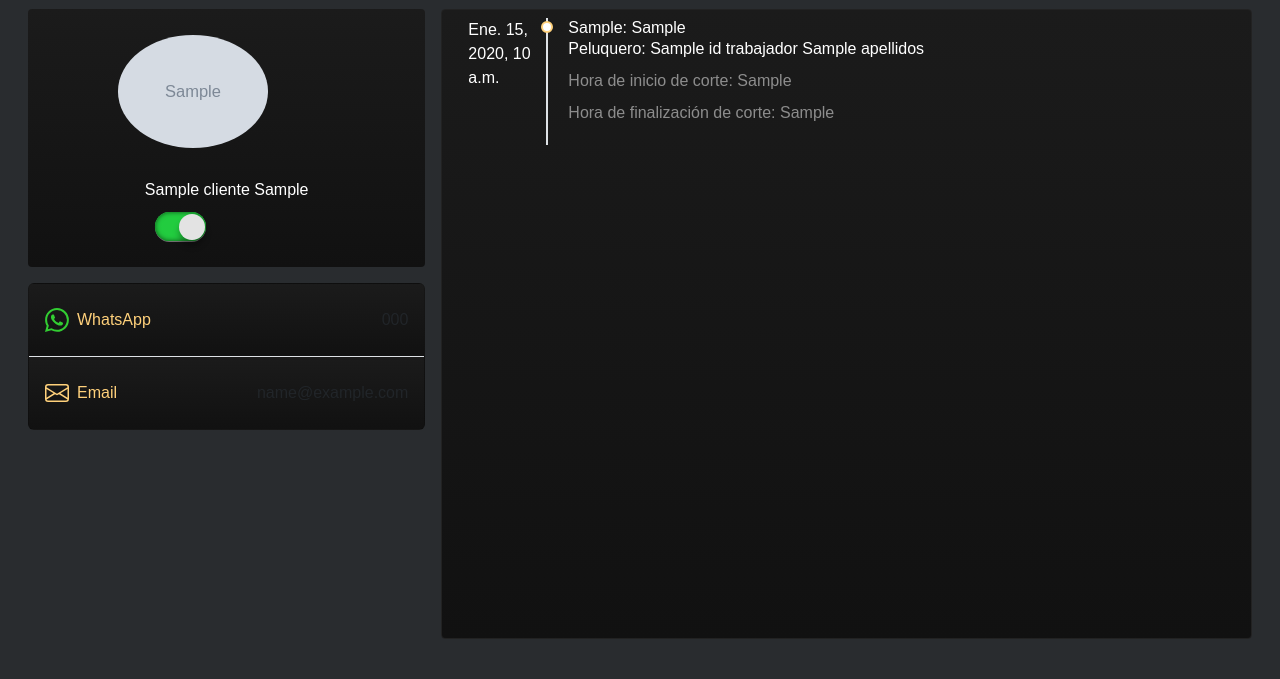
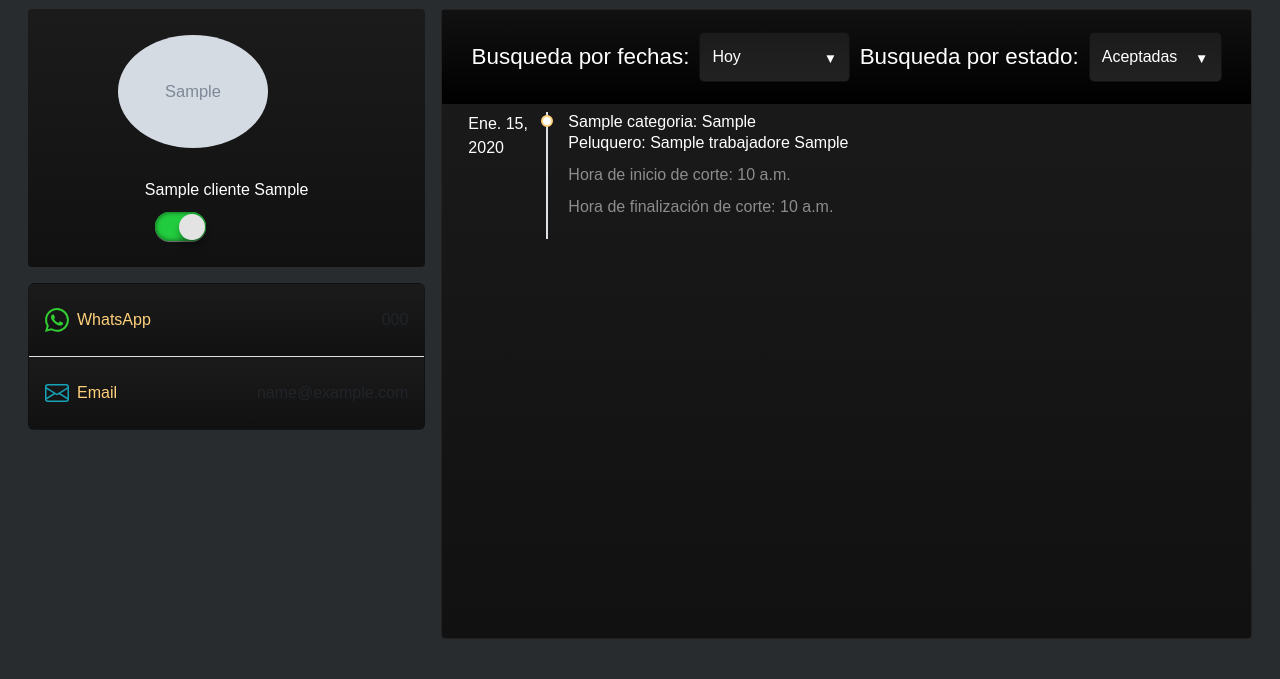
Before and after one commit to marin1321/BarberServer, a Django app: template app/templates/perfilCliente.html in a window 1280 px wide. Shown: the part 119-798 px from the top of the page. Run offline with Django 3.2, Linux system fonts and the light colour scheme; tables that the repository leaves empty hold one stand-in row (values such as "Sample post"); the template is opened without the code that fills it: values that come from a table or form of the project are taken from there, most other values are stand-ins (such as "Sample title", 1, 10 or a date in 2020); grey boxes marked "Sample" are stand-in pictures; style sheets or scripts are compiled from the project's sources; some libraries are stand-ins or nearby versions; some web fonts are replaced.

Commit message:
no hice mucho la verdad ._.

```diff
--- a/BarberServer/settings.py
+++ b/BarberServer/settings.py
@@ -100,7 +100,7 @@ DATABASES = {
             'ENGINE': 'django.db.backends.mysql',
             'NAME': 'BARBER_SERVER',
             'USER': 'root',
-            'PASSWORD': 'Sena1234',
+            'PASSWORD': '',
             'HOST': 'localhost',
             'PORT': '3306',
         }
--- a/app/static/css/profile.css
+++ b/app/static/css/profile.css
@@ -55,6 +55,15 @@ hr{ border: 1px solid #444; }
     /* color: #17a2b8!important; */
     display: flex;
     align-items: center;
+}
+
+.mb-0:hover{
+    color: #ffd17b;
+    text-shadow: 0 0 2px yellow;
+}
+
+.bi{
+    color: #17a2b8;
 }
 
 .alturaTamaño{
@@ -256,12 +265,6 @@ hr{ border: 1px solid #444; }
     padding: 0 20px;
 }
 
-/* .filtro::after{
-    padding: 2rem;
-    position: absolute;
-    background-color: #050505;
-} */
-
 .seleccion{
     width: auto;
     height: 100%;
--- a/app/templates/agendar.html
+++ b/app/templates/agendar.html
@@ -33,7 +33,7 @@
                             <td class="text-nowrap align-middle"><span>{{horario.horaInicio}}</span></td>
                             <td class="text-nowrap align-middle"><span>{{horario.horaFinalizacion}}</span></td>
                             <td class="text-center align-middle">
-                            <div class="btn-group align-top" >
+                              <div class="btn-group align-top" >
                                 <form action="" method="post">{% csrf_token %}
                                   <input type='hidden' value={{ horario.id }} name='idHorario'>
                                   <button class="btn btn-sm btn-outline-secondary badge" data-toggle="modal" data-target="#user-form-modal">Agendar</button>
--- a/app/templates/perfilBarbero.html
+++ b/app/templates/perfilBarbero.html
@@ -160,6 +160,7 @@
                             </li>
                         </ul>
                         <ul class="list-unstyled timeline-sm">
+                            {% for datosCita in datosCita %}
                             <li class="timeline-sm-item"><span class="timeline-sm-date">2015 - 19</span>
                                 <h5 class="mt-0">Tienes una nueva Cita de {{ datosCita.idCliente.nombres }}</h5>
                                 <p>websitename.com</p>
@@ -204,6 +205,7 @@
                                     <a class="" href="{% url 'citasBarbero' %}">Rechazar</a>
                                 </div>
                             </li>
+                            {% endfor %}
                         </ul>
                     </div>
                 </div>
--- a/app/templates/perfilCliente.html
+++ b/app/templates/perfilCliente.html
@@ -77,7 +77,6 @@
                                 <h4 class="col-sm-3 mb-0 alturaTamaño">Nombre(s)</h4>
                                 <div class="col-sm-9">
                                     <p class="col-sm-9 alturaTamaño colorGris" id="info1">{{ datosC.nombres }}</p>
-                                    <input type="text" class="form-control" id="infoInput1" placeholder="" name="Nombres" value="">
                                 </div>
                             </div>
                             <hr>
@@ -85,7 +84,6 @@
                                 <h4 class="col-sm-3 mb-0 alturaTamaño">Apellidos(s)</h4>
                                 <div class="col-sm-9">
                                     <p class="col-sm-9 alturaTamaño colorGris" id="info6">{{ datosC.apellidos }}</p>
-                                    <input type="text" class="form-control" id="infoInput6" name="Apellidos" placeholder="" value="">
                                 </div>
                             </div>
                             <hr>
@@ -93,7 +91,6 @@
                                 <h4 class="col-sm-3 mb-0 alturaTamaño">Email</h4>
                                 <div class="col-sm-9">
                                     <p class="col-sm-9 alturaTamaño colorGris" id="info2">{{ datosC.email }}</p>
-                                    <input type="text" class="form-control col-sm-9" id="infoInput2" placeholder="" name="Email" value="">
                                 </div>
                             </div>
                             <hr>
@@ -101,7 +98,6 @@
                                 <h4 class="col-sm-3 mb-0 alturaTamaño">Teléfono</h4>
                                 <div class="col-sm-9">
                                     <p class="col-sm-9 alturaTamaño colorGris" id="info3">{{ datosC.telefono }}</p>
-                                    <input type="text" class="form-control col-sm-9" id="infoInput3" placeholder="" name="Telefono" value="">
                                 </div>
                             </div>
                             <hr>
@@ -116,9 +112,33 @@
                     </div> {% endcomment %}
                     {% endfor %}
                     <div class="col-lg-14 col-xl-14 cardP-box">
+                        <ul class="filtro">
+                            <li class="seleccion">
+                                <h3>Busqueda por fechas:</h3>
+                                <div class="ctr_select">
+                                    <select class="select">
+                                        <option value="hoy">Hoy</option>
+                                        <option value="ayer">Ayer</option>
+                                        <option value="estaSemana">Esta Semana</option>
+                                        <option value="estaSemana">Este Mes</option>
+                                    </select>
+                                </div>
+                            </li>
+                            <li class="seleccion">
+                                <h3>Busqueda por estado:</h3>
+                                <div class="ctr_select">
+                                    <select class="select">
+                                        <option value="hoy">Aceptadas</option>
+                                        <option value="ayer">Editadas</option>
+                                        <option value="estaSemana">Eliminadas</option>
+                                        <option value="estaSemana">En Espera</option>
+                                    </select>
+                                </div>
+                            </li>
+                        </ul>
                         <ul class="list-unstyled timeline-sm">
-                            {% comment %} {% for citasId in citas %}
-                                {% if citasId.peticion == "aceptar" %} {% endcomment %}
+                            {% for citasId in citas %}
+                                {% comment %} {% if citasId.peticion == "aceptar" %} {% endcomment %}
                                 <li class="timeline-sm-item">
                                     <span class="timeline-sm-date">{{citasId.idHorario.fecha}}</span>
                                     <h5 class="mt-0">{{citasId.idTrabajador.idCategoria}}: {{citasId.idServicio.tipoServicio}}</h5>
@@ -126,8 +146,8 @@
                                     <p class="text-white-50 mt-2">Hora de inicio de corte: {{citasId.idHorario.horaInicio}}</p>
                                     <p class="text-white-50 mt-2">Hora de finalización de corte: {{citasId.idHorario.horaFinalizacion}}</p>
                                 </li>
-                                {% comment %} {% endif %}
-                            {% endfor %} {% endcomment %}
+                                {% comment %} {% endif %} {% endcomment %}
+                            {% endfor %}
                         </ul>
                     </div>
                 </div>
```
Also changed, not shown: app/templates/citasBarbero.html (line endings or trailing spaces).
